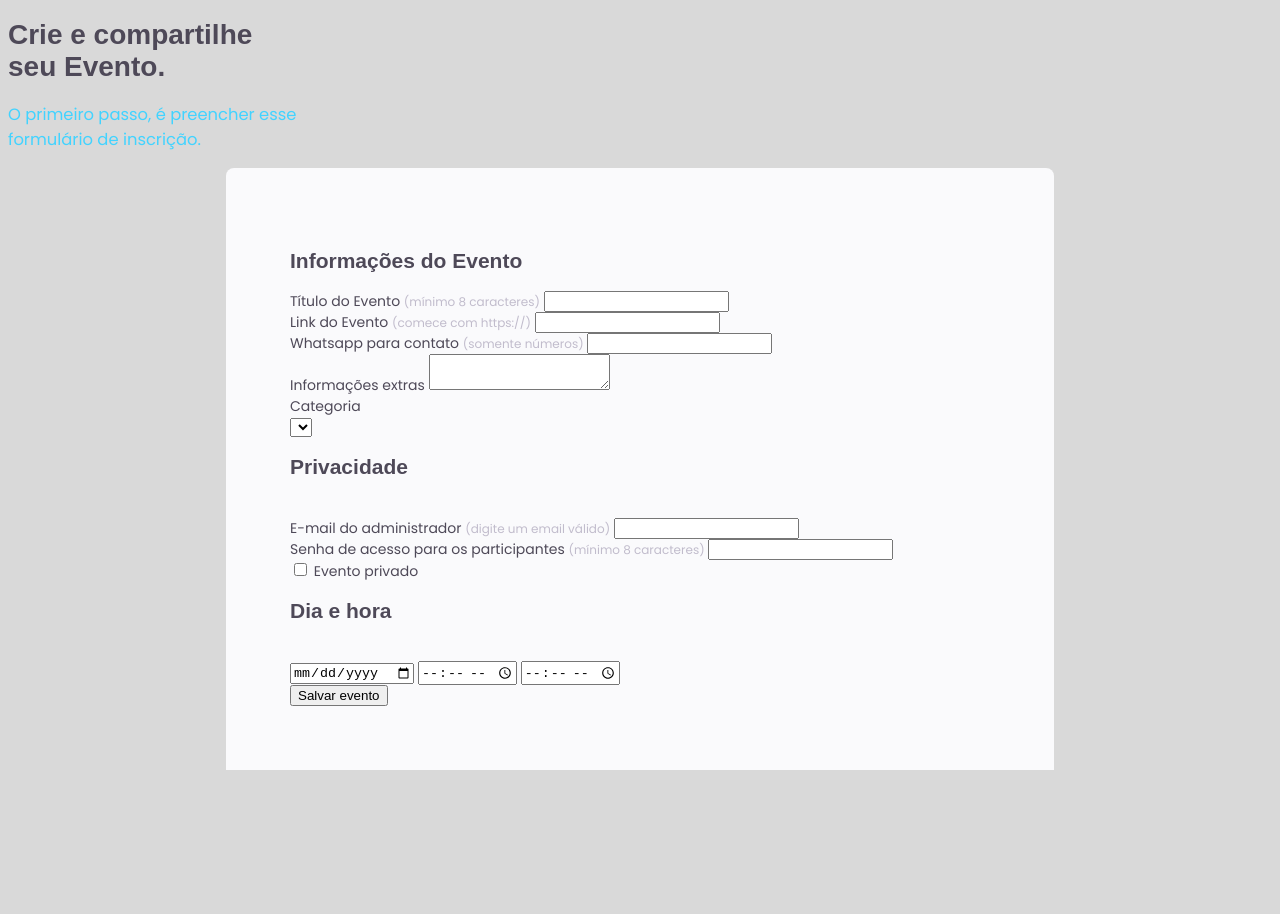
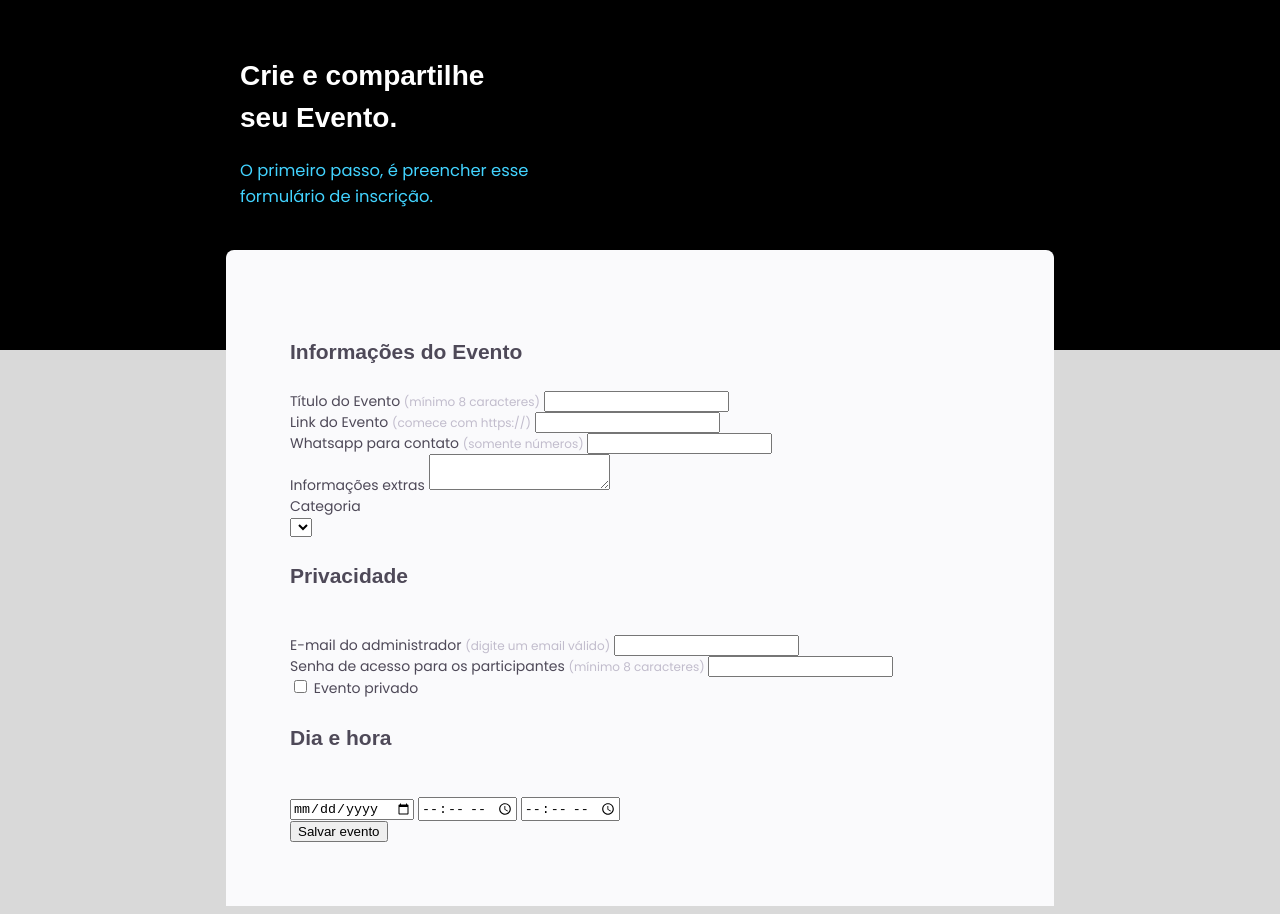
Before and after one commit to Nop-Dev/form-rocket, a plain HTML site: page index.html in a window 1280 px wide. Before the commit the page ends 800 px from the top, so only its background shows below. Drawn offline with Linux system fonts and the light colour scheme; a web font is replaced by a local one.

Commit message:
Header configurado

```diff
--- a/style.css
+++ b/style.css
@@ -1,4 +1,17 @@
 @import url('https://fonts.googleapis.com/css2?family=Poppins&family=Tilt+Neon&display=swap');
+
+
+body::after {
+    content: '';
+    width: 100%;
+    height: 350px;
+    background-color: black;
+    position: absolute;
+    display: block;
+    top: 0;
+    left: 0;
+    z-index: -1;
+}
 
 body {
     color: #4E4958;
@@ -7,27 +20,39 @@ body {
     background: #D9D9D9;
 }
 
-header {
+
+header, main {
     margin: auto;
     text-align: left;
 }
 
-main {
-    margin: auto;
-    padding: 64px;
-    width: 700px;
-    text-align: left;
-    border-radius: 8px 8px 0px 0px;
-    background: #FAFAFC;
+header {
+    width: 800px;
+    margin-top: 55px;
+    margin-bottom: 40px;
 }
+
+header h1 {
+    color: #fff;
+}
+
 
 h1, h2 {
     font-family: 'Tilt Neon', sans-serif;
+    line-height: 42px;
 }
 
 h3 {
     color: #42D3FF;
     font-weight: 400;
+    line-height: 26px;
+}
+
+main {
+    padding: 64px;
+    width: 700px;
+    border-radius: 8px 8px 0px 0px;
+    background: #FAFAFC;
 }
 
 span {
```
